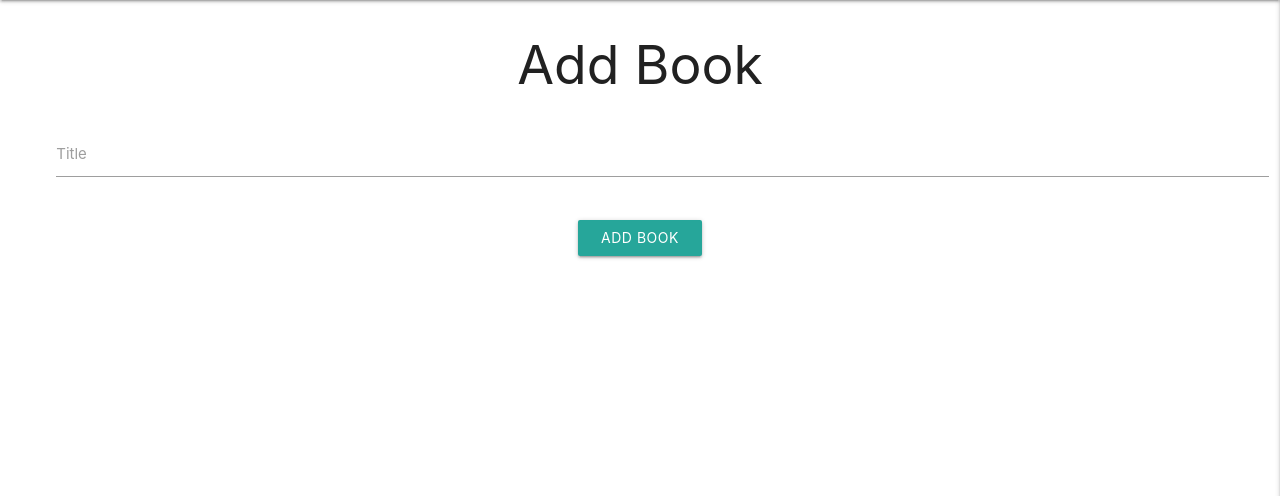
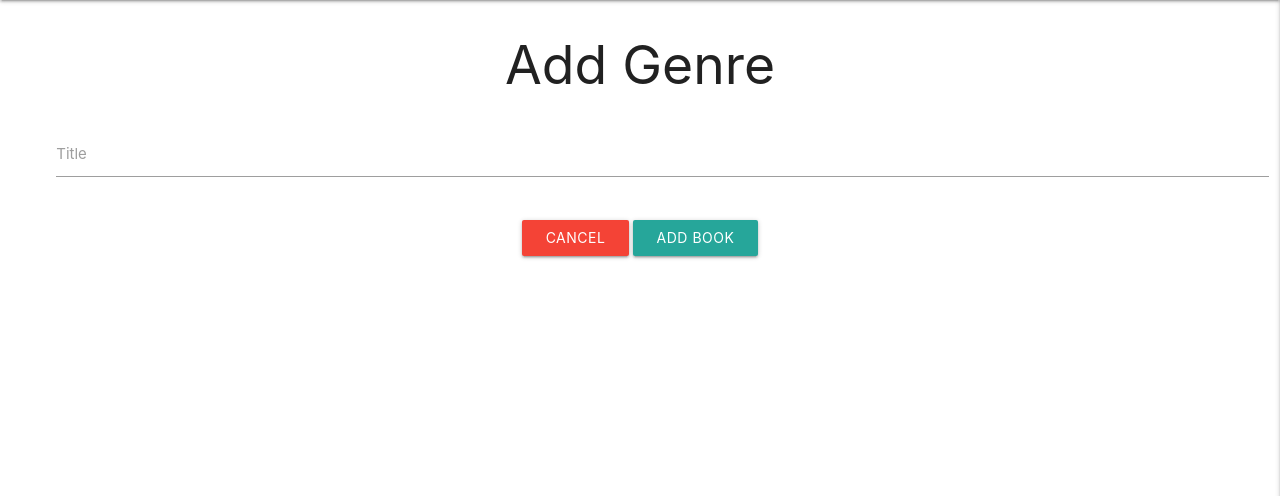
Before and after one commit to stefbez/the-book-club, a Flask app: page /add_genre in a window 1280 px wide. Shown: the part 64-560 px from the top of the page. Run offline with Flask 2, Linux system fonts and the light colour scheme; data that the repository does not hold is empty; some libraries are stand-ins or nearby versions.

Commit message:
Add cancel button to add genre page

```diff
--- a/templates/add_genre.html
+++ b/templates/add_genre.html
@@ -1,7 +1,7 @@
 {% extends "base.html" %}
 {% block content %}
 
-<h2 class="center-align">Add Book</h2>
+<h2 class="center-align">Add Genre</h2>
 
 
 <div class="row">
@@ -17,6 +17,10 @@
         <!-- Submit button -->
         <div class="row">
             <div class="col s12 center-align">
+                <a href="{{ url_for('admin', username=session['user']) }}" class="btn red waves-effect waves-light">
+                Cancel
+                <i class="right"></i>
+                </a>
                 <button class="btn waves-effect waves-light" type="submit">Add Book
                 <i class="right"></i>
                 </button>
```
